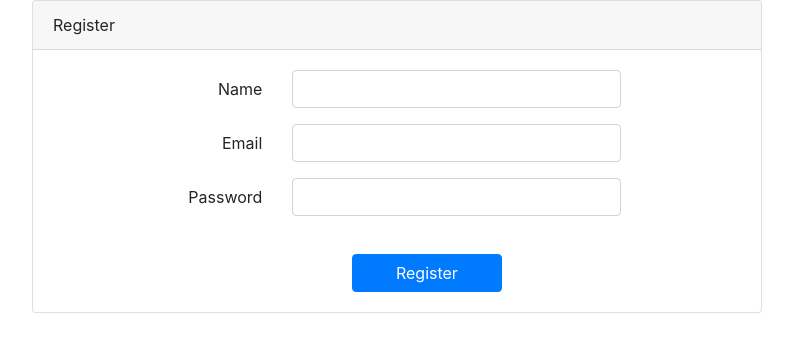
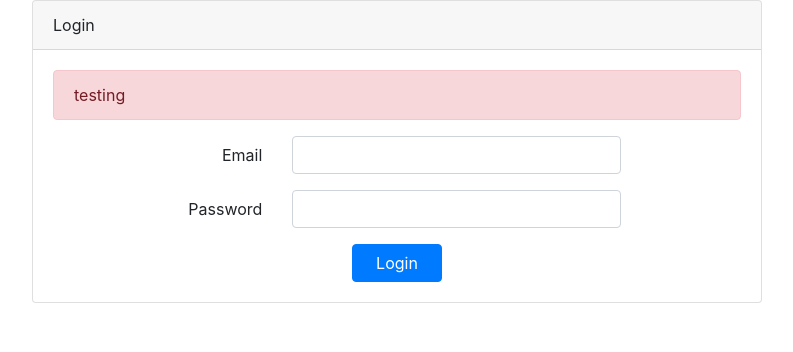
Before and after one commit to siddharthpanjwan/todos-vuejs, a Vue app: page / in a window 1280 px wide. Shown: the top 352 px of the page, without its empty margins (243-1036 px from the left). Built offline with nearby package versions, Linux system fonts and the light colour scheme; no server answers.

Commit message:
Update index.js

```diff
--- a/src/router/index.js
+++ b/src/router/index.js
@@ -28,8 +28,8 @@ const routes = [
   },
   {
     path: "/",
-    name: "Register",
-    component: Register,
+    name: "Login",
+    component: Login,
   },
   {
     path: "*",
```
